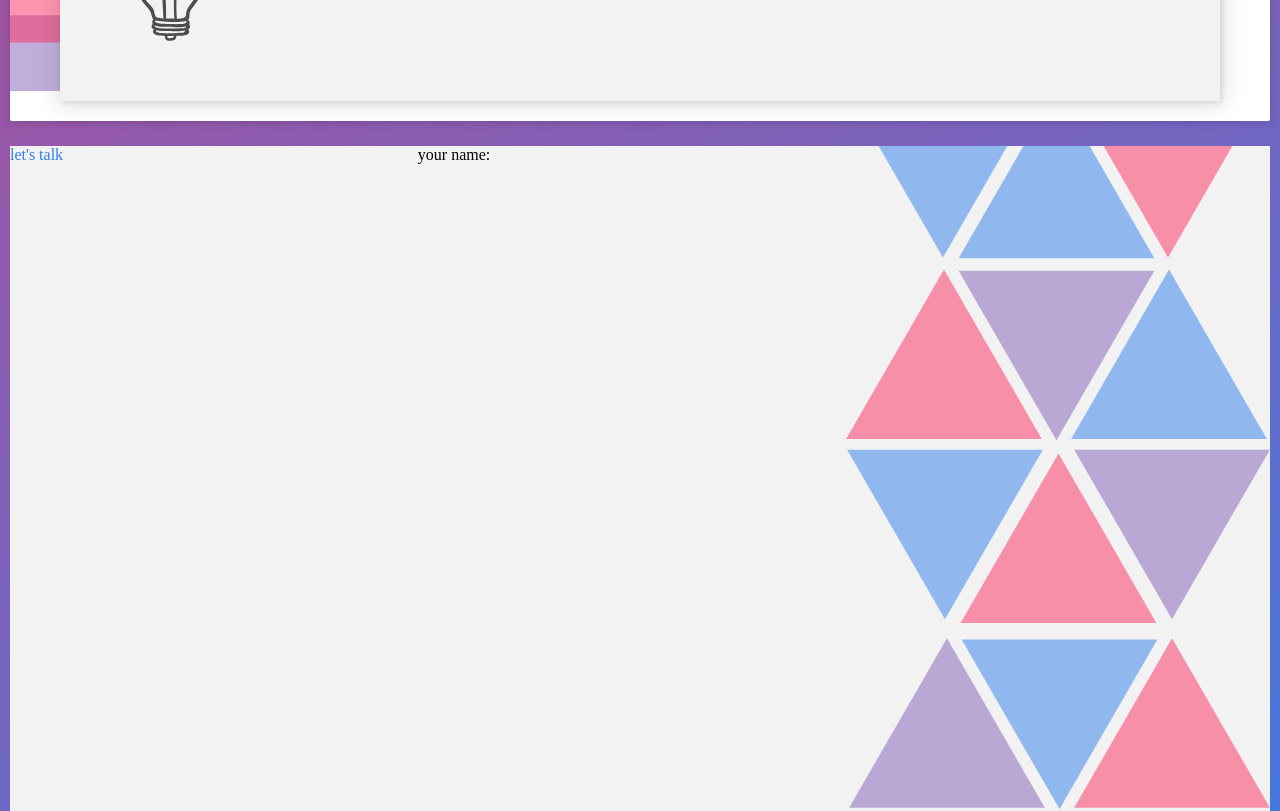
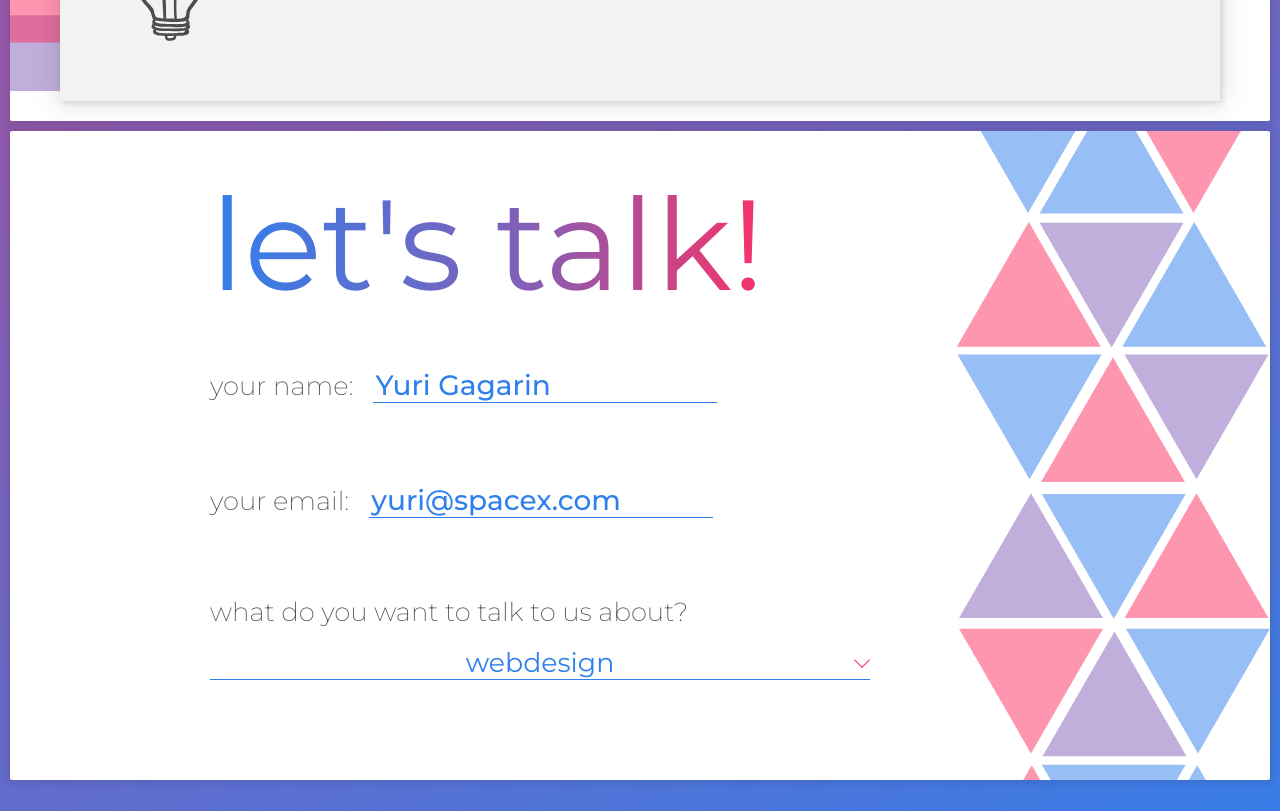
Before and after one commit to joordas/3gir, a React app: page / in a window 1280 px wide. Shown: the part 1520-2331 px from the top of the page. Built offline with nearby package versions, Linux system fonts and the light colour scheme.

Commit message:
started styling the contact form, no logic yet.

```diff
--- a/package.json
+++ b/package.json
@@ -22,6 +22,8 @@
     "styled-components": "^2.2.3"
   },
   "devDependencies": {
+    "babel-plugin-transform-class-properties": "^6.24.1",
+    "react-hot-loader": "^3.1.3",
     "webpack": "^3.8.1",
     "webpack-dev-server": "^2.9.4"
   }
--- a/src/App.jsx
+++ b/src/App.jsx
@@ -8,8 +8,9 @@ import MenuBar from "./components/MenuBar";
 import LogoHeader from "./components/LogoHeader";
 import HomepageBanner from "./components/HomepageBanner";
 import Services from "./components/Services";
-import Footer from "./components/Footer"
+import Footer from "./components/Footer";
 import LetsTalk from "./components/LetsTalk";
+
 const SideDecoration = s.img`
   position: absolute;
   bottom: 0;
@@ -33,7 +34,9 @@ class App extends Component {
           <Services />
           <SideDecoration src="/public/img/sidethings.svg" />
         </WhitePanel>
-        <LetsTalk />
+        <WhitePanel>
+          <LetsTalk />
+        </WhitePanel>
         <Footer />
       </div>
     );
--- /dev/null
+++ b/src/components/ContactForm.jsx
@@ -0,0 +1,120 @@
+import React, { Component } from "react";
+import styled from "styled-components";
+
+const Form = styled.form`
+  display: flex;
+  flex-direction: column;
+  flex-wrap: wrap;
+  max-width: 660px;
+`;
+
+const InputGroup = styled.div`
+  padding-bottom: 80px;
+  @-moz-document url-prefix() {
+    // this targets only mozilla browsers, as using the same 'background' property in the select element doesn't work for the custom arrow.
+    &.select {
+      background: url("/public/img/arrow.svg") no-repeat right center;
+    }
+  }
+`;
+
+const Label = styled.label`
+  font-family: var(--font-montserrat);
+  font-weight: 300;
+  color: var(--black);
+  font-size: 1.625rem;
+  margin-right: 20px;
+`;
+
+const TextInput = styled.input`
+  font-family: var(--font-montserrat);
+  font-weight: 500;
+  font-size: 1.75rem;
+  color: var(--black);
+  border: none;
+  border-bottom: 1px solid var(--blue);
+  caret-color: var(--pink);
+  &::placeholder {
+    color: var(--blue);
+  }
+`;
+
+const Select = styled.select`
+  font-family: var(--font-montserrat);
+  font-weight: 400;
+  font-size: 1.675rem;
+  text-align: center;
+  text-align-last: center;
+  width: 100%;
+  color: var(--blue);
+  -webkit-appearance: none;
+  -moz-appearance: none;
+  appearance: none;
+  -ms-text-align-last: center;
+  -moz-text-align-last: center;
+  background-color: transparent;
+  background: url("/public/img/arrow.svg") no-repeat right center;
+  width: 100%;
+  border: none;
+  border-bottom: 1px solid var(--blue);
+  margin: 20px 0;
+  &:focus,
+  &:active {
+    outline: none;
+  }
+  option {
+    font-family: var(--font-montserrat);
+    font-weight: 400;
+    font-size: 2.675rem;
+    text-align: center;
+    text-align-last: center;
+  }
+`;
+
+class ContactForm extends Component {
+  handleSubmit = e => {
+    e.preventDefault();
+  };
+
+  renderOptions = options => {
+    return options.map(option => (
+      <option key={option} value={option}>
+        {option}
+      </option>
+    ));
+  };
+
+  render() {
+    const options = [
+      "webdesign",
+      "e-commerce",
+      "logo design",
+      "branding",
+      "just talk",
+      "others"
+    ]; // change here to add more options or edit the subject selector
+    return (
+      <Form onSubmit={this.handleSubmit}>
+        <InputGroup>
+          <Label htmlFor="name">your name:</Label>
+          <TextInput
+            type="text"
+            id="name"
+            name="name"
+            placeholder="Yuri Gagarin"
+          />
+        </InputGroup>
+        <InputGroup>
+          <Label htmlFor="email">your email:</Label>
+          <TextInput type="text" name="email" placeholder="yuri@spacex.com" />
+        </InputGroup>
+        <InputGroup className="select">
+          <Label htmlFor="email">what do you want to talk to us about?</Label>
+          <Select>{this.renderOptions(options)}</Select>
+        </InputGroup>
+      </Form>
+    );
+  }
+}
+
+export default ContactForm;
--- a/src/components/Footer.jsx
+++ b/src/components/Footer.jsx
@@ -10,16 +10,17 @@ const Footerz = styled.div`
   height: 100px;
   padding: 0px 50px;
   color: rgba(0, 0, 0, 0.3);
+  margin-top: 60px;
   .footer-link {
     display: flex;
     align-items: center;
   }
   a {
     color: var(--blue);
-    font-weight: lighter;
+    font-weight: 200;
     font-family: var(--font-montserrat);
     text-decoration: none;
-    font-size: 1.5rem;
+    font-size: 1.4rem;
     padding: 0px 20px;
     margin-left: 10px;
   }
@@ -29,7 +30,7 @@ const Footerz = styled.div`
     padding: 10px 15px;
     border-radius: 35px;
     background-color: var(--pink);
-    font-weight: lighter;
+    font-weight: 200;
   }
 `;
 
--- a/src/components/LetsTalk.jsx
+++ b/src/components/LetsTalk.jsx
@@ -1,44 +1,49 @@
 import React from "react";
 import styled from "styled-components";
 
+import ContactForm from "./ContactForm";
 
-const Lets = styled.div`
-  background-color: #f2f2f2;
-  margin-top: 25px;
-  margin-bottom: 25px;
-  display:flex;
-  justify-content:space-between;
+const Container = styled.div`
+  display: flex;
+  flex-direction: column;
+  position: relative;
+  flex-grow: 1;
+  min-height: 400px;
+  padding-left: 200px;
+`;
 
-  .form-cont {
-    span {
-      color: var(--blue);
-      background: --webkit-linear-gradient(90deg, #3080ED 0%, #8160B7 54.31%, #FF2F64 112.64%);
-      -webkit-background-clip: text;
-      // -webkit-text-fill-color: transparent;
-    }
-  }
+const Gradient = styled.span`
+  font-family: var(--font-montserrat);
+  font-weight: 400;
+  font-size: 8rem;
+  flex-grow: 0;
+  max-width: 570px;
+  color: var(--blue);
+  background: -webkit-linear-gradient(
+    0deg,
+    #3080ed 0%,
+    #8160b7 54.31%,
+    #ff2f64
+  );
+  -webkit-background-clip: text;
+  -webkit-text-fill-color: transparent;
+  padding-top: 40px;
+  margin-bottom: 50px;
+`;
 
-`
-
-
-const Triangles = styled.div`
-`
-const TriangleImage = styled.img`
+const Triangles = styled.img`
+  position: absolute;
+  top: 0;
+  right: 0;
   height: 100%;
-`
+`;
 
 const LetsTalk = () => (
-  <Lets>
-    <div className="form-cont">
-      <span>let's talk</span>
-    </div>
-    <div className="form">
-      <span>your name:</span>
-    </div>
-    <Triangles>
-      <TriangleImage src="/public/img/triangles.svg" />
-    </Triangles>
-  </Lets>
-  );
+  <Container>
+    <Triangles src="/public/img/triangles.svg" />
+    <Gradient>let's talk!</Gradient>
+    <ContactForm />
+  </Container>
+);
 
 export default LetsTalk;
```
Also changed, not shown: .babelrc, public/css/normalize.css, public/img/arrow.svg (added), 1 other file (tests, documents, lock files or other folders).
